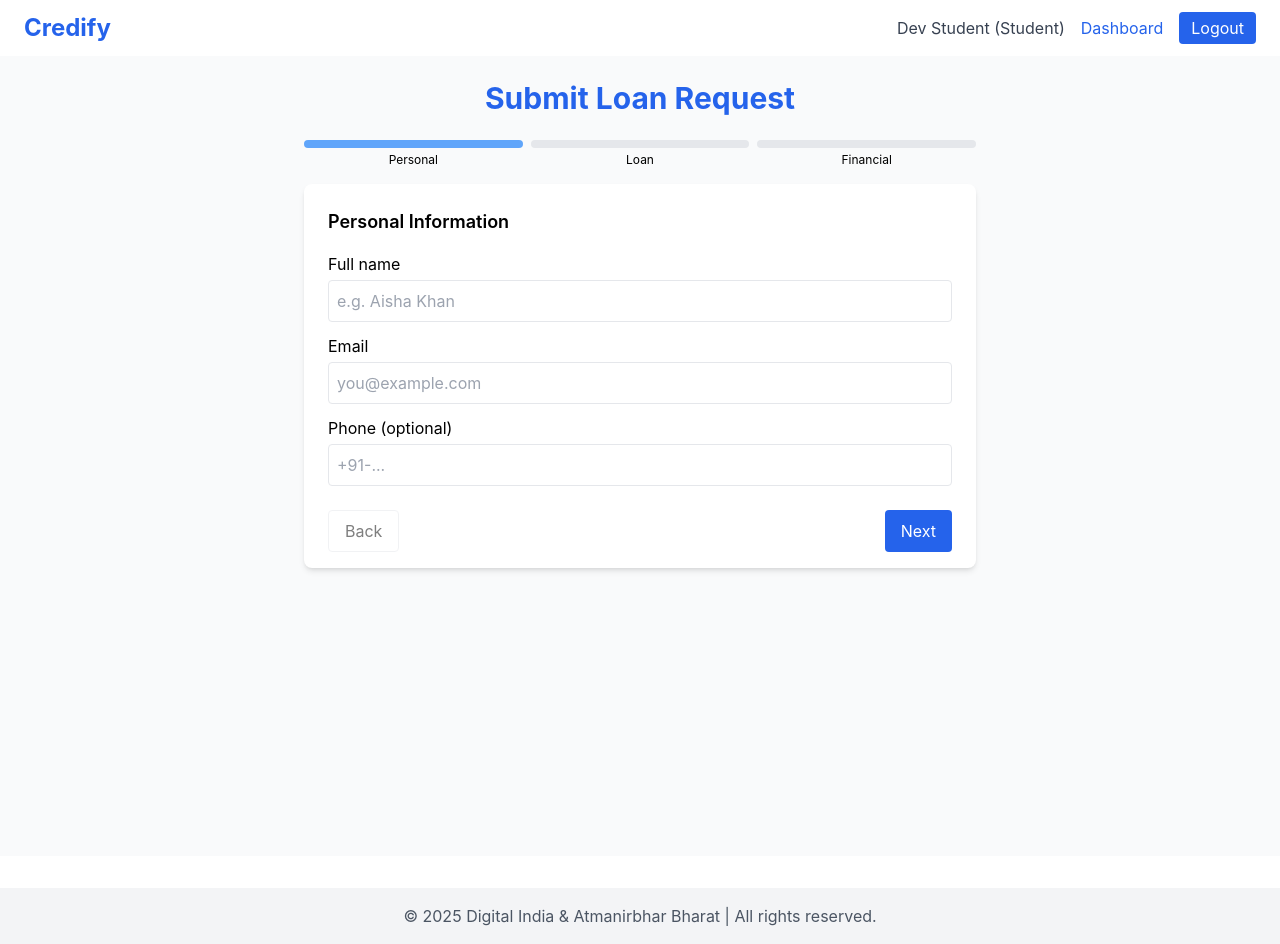
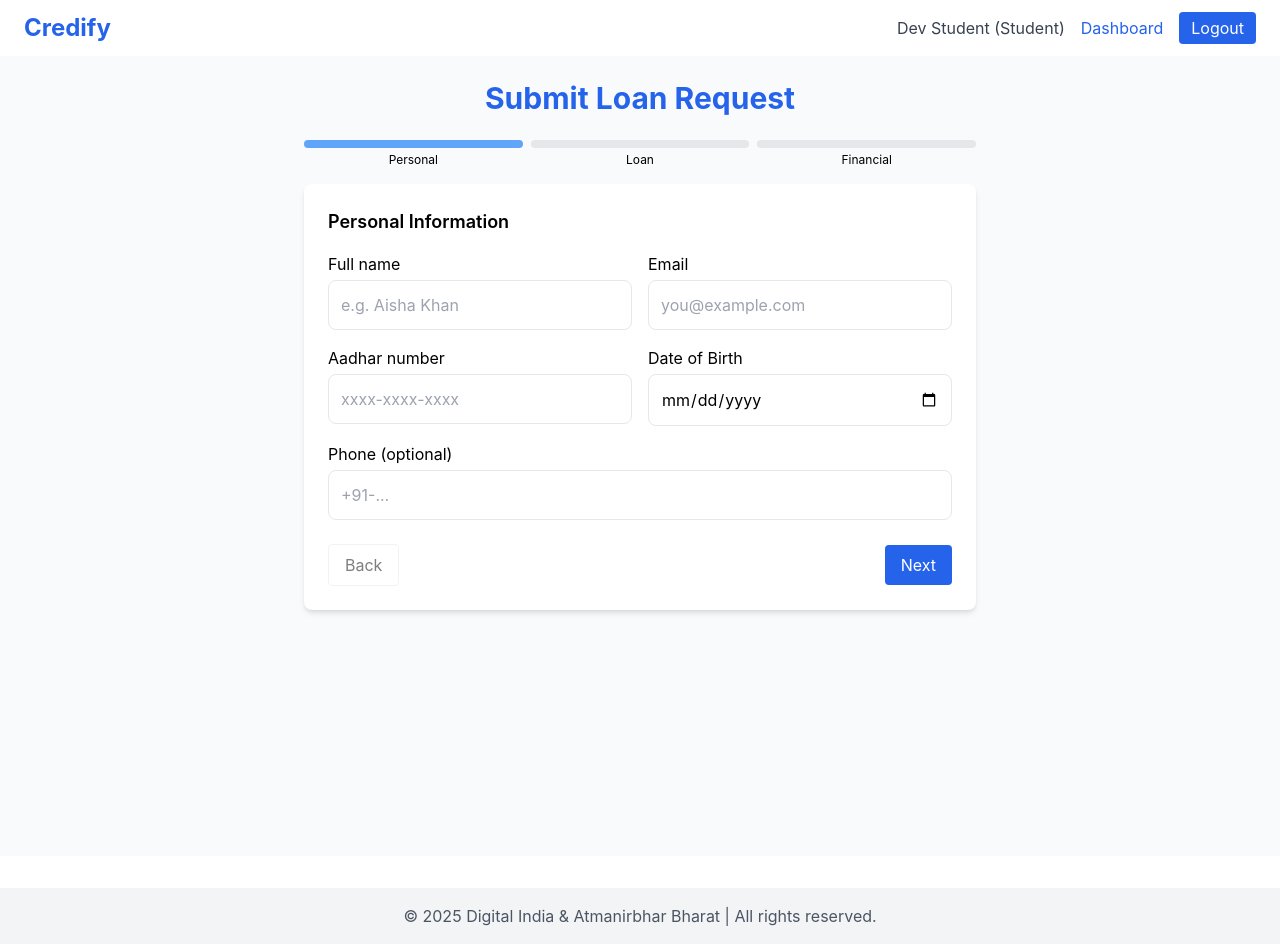
Before and after one commit to sahilkumar14/Ai-based-loan-web, a React (Vite) app in the folder loan-frontend/: page /login in a window 1280 px wide. Both pictures are taken after a click on the button "Auto-login Student". Built offline with nearby package versions, Linux system fonts and the light colour scheme.

Commit message:
minor changes

```diff
--- a/loan-frontend/src/pages/StudentDashboard.jsx
+++ b/loan-frontend/src/pages/StudentDashboard.jsx
@@ -11,6 +11,8 @@ export default function StudentDashboard() {
     familyannualincome: "",
     creditScore: "",
     previousDefaults: "No",
+    aadhar: "",
+    dob: "",
   };
 
   const [formData, setFormData] = useState(initialState);
@@ -84,63 +86,79 @@ export default function StudentDashboard() {
           </div>
         </div>
 
-        <form onSubmit={handleSubmit} className="relative bg-white p-6 rounded-lg shadow-md overflow-hidden h-96">
+        <form onSubmit={handleSubmit} className="relative bg-white p-6 rounded-lg shadow-md overflow-hidden">
           {/* Step 1 - Personal */}
           <div className={`transition-transform duration-300 ease-in-out ${stepClass(1)}`}>
             <h2 className="text-lg font-semibold mb-4">Personal Information</h2>
-            <div className="mb-3">
+            <div className="grid grid-cols-1 md:grid-cols-2 gap-4">
+              <div>
                 <label className="block mb-1">Full name</label>
-              <input name="name" value={formData.name} onChange={handleChange} className="w-full border p-2 rounded" placeholder="e.g. Aisha Khan" />
+                <input name="name" value={formData.name} onChange={handleChange} className="w-full border p-3 rounded-lg" placeholder="e.g. Aisha Khan" />
               </div>
-            <div className="mb-3">
+              <div>
                 <label className="block mb-1">Email</label>
-              <input name="email" value={formData.email} onChange={handleChange} className="w-full border p-2 rounded" placeholder="you@example.com" />
+                <input name="email" value={formData.email} onChange={handleChange} className="w-full border p-3 rounded-lg" placeholder="you@example.com" />
               </div>
-            <div className="mb-3">
+
+              <div>
+                <label className="block mb-1">Aadhar number</label>
+                <input name="aadhar" value={formData.aadhar} onChange={handleChange} className="w-full border p-3 rounded-lg" placeholder="xxxx-xxxx-xxxx" />
+              </div>
+              <div>
+                <label className="block mb-1">Date of Birth</label>
+                <input name="dob" type="date" value={formData.dob} onChange={handleChange} className="w-full border p-3 rounded-lg" />
+              </div>
+
+              <div className="md:col-span-2">
                 <label className="block mb-1">Phone (optional)</label>
-              <input name="phone" value={formData.phone} onChange={handleChange} className="w-full border p-2 rounded" placeholder="+91-..." />
+                <input name="phone" value={formData.phone} onChange={handleChange} className="w-full border p-3 rounded-lg" placeholder="+91-..." />
+              </div>
             </div>
           </div>
 
           {/* Step 2 - Loan details */}
           <div className={`transition-transform duration-300 ease-in-out ${stepClass(2)}`}>
             <h2 className="text-lg font-semibold mb-4">Loan Details</h2>
-            <div className="mb-3">
+            <div className="grid grid-cols-1 md:grid-cols-2 gap-4">
+              <div>
                 <label className="block mb-1">Loan Amount (₹)</label>
-              <input name="loanAmount" type="number" value={formData.loanAmount} onChange={handleChange} className="w-full border p-2 rounded" />
+                <input name="loanAmount" type="number" value={formData.loanAmount} onChange={handleChange} className="w-full border p-3 rounded-lg" />
               </div>
-            <div className="mb-3">
+              <div>
                 <label className="block mb-1">Loan Duration (months)</label>
-              <input name="loanDuration" type="number" value={formData.loanDuration} onChange={handleChange} className="w-full border p-2 rounded" />
+                <input name="loanDuration" type="number" value={formData.loanDuration} onChange={handleChange} className="w-full border p-3 rounded-lg" />
               </div>
-            <div className="mb-3">
+              <div className="md:col-span-2">
                 <label className="block mb-1">Purpose</label>
-              <input name="purpose" value={formData.purpose} onChange={handleChange} className="w-full border p-2 rounded" />
+                <input name="purpose" value={formData.purpose} onChange={handleChange} className="w-full border p-3 rounded-lg" />
+              </div>
             </div>
           </div>
 
           {/* Step 3 - Financial */}
           <div className={`transition-transform duration-300 ease-in-out ${stepClass(3)}`}>
             <h2 className="text-lg font-semibold mb-4">Financial Information</h2>
-            <div className="mb-3">
+            <div className="grid grid-cols-1 md:grid-cols-2 gap-4">
+              <div>
                 <label className="block mb-1">Family Annual Income (₹)</label>
-              <input name="familyannualincome" type="number" value={formData.familyannualincome} onChange={handleChange} className="w-full border p-2 rounded" />
+                <input name="familyannualincome" type="number" value={formData.familyannualincome} onChange={handleChange} className="w-full border p-3 rounded-lg" />
               </div>
-            <div className="mb-3">
+              <div>
                 <label className="block mb-1">Credit Score (optional)</label>
-              <input name="creditScore" type="number" value={formData.creditScore} onChange={handleChange} className="w-full border p-2 rounded" />
+                <input name="creditScore" type="number" value={formData.creditScore} onChange={handleChange} className="w-full border p-3 rounded-lg" />
               </div>
-            <div className="mb-3">
+              <div className="md:col-span-2">
                 <label className="block mb-1">Previous loan defaults?</label>
-              <select name="previousDefaults" value={formData.previousDefaults} onChange={handleChange} className="w-full border p-2 rounded">
+                <select name="previousDefaults" value={formData.previousDefaults} onChange={handleChange} className="w-full border p-3 rounded-lg">
                   <option value="No">No</option>
                   <option value="Yes">Yes</option>
                 </select>
               </div>
             </div>
+          </div>
 
           {/* Controls */}
-          <div className="absolute left-0 right-0 bottom-4 px-6 flex justify-between">
+          <div className="mt-6 flex items-center justify-between">
             <div>
               <button type="button" onClick={prev} disabled={step === 1} className="px-4 py-2 rounded border bg-white disabled:opacity-50">
                 Back
```
Lines whose indentation alone changed are shown as unchanged.
